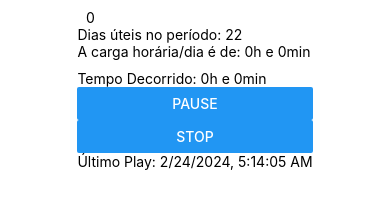
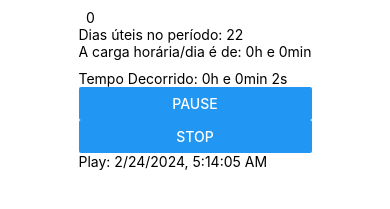
Before and after one commit to AndersonAPinto/react-nativeCheckPoint, a React Native app: screen /TemplateTeste in a window 390 px wide. Both pictures are taken after a click on the button "PLAY". Shown: the part 333-542 px from the top of the page. Built offline with nearby package versions, Linux system fonts and the light colour scheme.

Commit message:
update Registros

```diff
--- a/src/Cronometro.js
+++ b/src/Cronometro.js
@@ -1,12 +1,15 @@
 import React, { useState, useEffect } from 'react';
-import { View, Text, Button, Alert } from 'react-native';
+import { View, Text, Button, Alert, Input } from 'react-native';
+import HistoricoEventos from './HistoricoEventos';
 
 const Cronometro = ({ cargaHorariaFormatada }) => {
     const [isRunning, setIsRunning] = useState(false);
     const [tempoDecorrido, setTempoDecorrido] = useState(0);
     const [intervalId, setIntervalId] = useState(null);
-    const [ultimoStop, setUltimoStop] = useState(null);
-    const [ultimoPlay, setUltimoPlay] = useState(null);
+    const [historicoEventos, setHistoricoEventos] = useState([]);
+    const [UltimoStop, setUltimoStop] = useState(false);
+    const [historicoStop, setHistoricoStop] = useState(false);
+
     const [mensagemTempoRestante, setMensagemTempoRestante] = useState("");
 
 
@@ -40,7 +43,7 @@ const Cronometro = ({ cargaHorariaFormatada }) => {
                     }
                     return novoTempo; // Incrementa o tempo decorrido
                 });
-            }, 60000); // 60000 ms = 1 minuto
+            }, 1000); // 60000 ms = 1 minuto
             setIntervalId(id); // Salva o ID do intervalo para poder limpar depois
             return () => clearInterval(id); // Limpa o intervalo ao desmontar o componente ou quando pausar
         }
@@ -48,12 +51,12 @@ const Cronometro = ({ cargaHorariaFormatada }) => {
 
     useEffect(() => {
         let intervalId;
-        if (ultimoStop && !isRunning) {
+        if (UltimoStop && !isRunning) {
             intervalId = setInterval(() => {
                 const agora = new Date();
-                const diferencaHora = agora.getTime() - new Date(ultimoStop).getTime();
+                const diferencaHora = agora.getTime() - new Date(UltimoStop).getTime();
 
-                if (diferencaHora < 39600000) {
+                if (diferencaHora < 10000) {
                     const horasRestantes = Math.floor((39600000 - diferencaHora) / 3600000);
                     const minutosRestantes = Math.floor(((39600000 - diferencaHora) % 3600000) / 60000);
 
@@ -66,36 +69,43 @@ const Cronometro = ({ cargaHorariaFormatada }) => {
         }
 
         return () => clearInterval(intervalId);
-    }, [ultimoStop, isRunning]);
+    }, [UltimoStop, isRunning]);
 
     const handlePlay = () => {
-        if (ultimoStop) {
-            const agora = new Date();
-            const diferencaHora = agora.getTime() - new Date(ultimoStop).getTime();
-
-            if (diferencaHora < 39600000) {
-                // Se ainda não passou o tempo mínimo desde o último "Stop", não faz nada
-                return;
-            }
+        if (!historicoStop) {
+            setIsRunning(true);
+            setHistoricoEventos(historicoAtual => [...historicoAtual, { tipo: "Play", momento: new Date() }]);
+        }else{
+            console.log("Ação de Play bloqueada devido a um Stop recente.") ;
         }
-        setIsRunning(true);
-        setUltimoPlay(new Date());
     };
 
     const handlePause = () => {
-        setIsRunning(false);
+        if (isRunning) {
+            setIsRunning(false);
+            setHistoricoEventos(historicoAtual => [...historicoAtual, { tipo: "Pause", momento: new Date() }]);
+
+        }
+
     };
 
     const handleStop = () => {
         setIsRunning(false);
         setTempoDecorrido(0);
         setUltimoStop(new Date());
+        setHistoricoStop(true);
+        setHistoricoEventos(historicoAtual => [...historicoAtual, { tipo: "Stop", momento: new Date() }]);
+
+        setTimeout(() =>{
+            setHistoricoStop(false);
+        }, 10000);
     };
 
     // Formatação do tempo decorrido para exibição
-    const horasDecorridas = Math.floor(tempoDecorrido / 60);
-    const minutosDecorridos = tempoDecorrido % 60;
-    const tempoDecorridoFormatado = `${horasDecorridas}h e ${minutosDecorridos}min`;
+    const horasDecorridas = Math.floor(tempoDecorrido / 3600);
+    const minutosDecorridos = Math.floor((tempoDecorrido % 3600) / 60);
+    const segundosDecorridos = tempoDecorrido % 60;
+    const tempoDecorridoFormatado = `${horasDecorridas}h e ${minutosDecorridos}min ${segundosDecorridos}s`;
 
     return (
         <View>
@@ -109,10 +119,8 @@ const Cronometro = ({ cargaHorariaFormatada }) => {
             {!isRunning && <Button title="Play" onPress={handlePlay} />}
             {isRunning && <Button title="Pause" onPress={handlePause} />}
             <Button title="Stop" onPress={handleStop} />
-            {ultimoPlay && (
-                <Text>Último Play: {ultimoPlay.toLocaleString()}</Text>)}
-            {ultimoStop && (
-                <Text>Último Stop: {ultimoStop.toLocaleString()}</Text>)}
+            <HistoricoEventos historicoEventos={historicoEventos} />
+
         </View>
     );
 
--- /dev/null
+++ b/src/HistoricoEventos.js
@@ -0,0 +1,23 @@
+import React from 'react';
+import { View, Text } from 'react-native';
+
+const HistoricoEventos = ({ historicoEventos, historicoPlay, historicoPause, historicoStop }) => {
+    return (
+        <View>
+            {/*{historicoPlay.map((play, index) => (
+        <Text key={`play-${index}`}>Play {index + 1}: {play.toLocaleString()}</Text>
+      ))}
+      {historicoPause.map((pause, index) => (
+        <Text key={`pause-${index}`}>Pause {index + 1}: {pause.toLocaleString()}</Text>
+      ))}
+      {historicoStop.map((stop, index) => (
+        <Text key={`stop-${index}`}>Stop {index + 1}: {stop.toLocaleString()}</Text>
+      ))}*/}
+            {historicoEventos.map((evento, index) => (
+                <Text key={index}>{evento.tipo}: {evento.momento.toLocaleString()}</Text>
+            ))}
+        </View>
+    );
+};
+
+export default HistoricoEventos;
--- a/src/TemplateTeste.js
+++ b/src/TemplateTeste.js
@@ -12,7 +12,9 @@ const TemplateTeste = () => {
 
             <TextInput
                 style={styles.input}
-                placeholder="Digite a carga horária total"
+                //underlineColorAndroid="transparent"
+                selectionColor="transparent"
+               placeholder="Digite a carga horária total"
                 value={cargaHoraria.toString()}
                 onChangeText={text => setCargaHoraria(parseInt(text) || 0)}
                 keyboardType="numeric"
```
